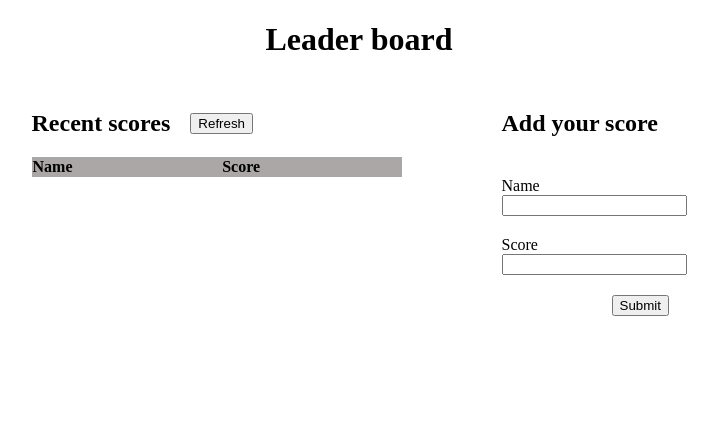
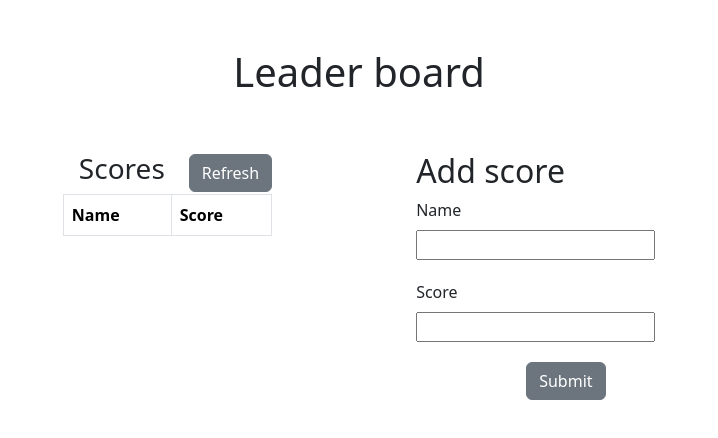
Before and after one commit to husush23/Leader-board, a website built with webpack: page src/index.html in a window 1280 px wide. Shown: the whole page, without its empty margins (281-999 px from the left). Built offline with nearby package versions, Linux system fonts and the light colour scheme.

Commit message:
added styles

```diff
--- a/src/index.html
+++ b/src/index.html
@@ -4,18 +4,26 @@
     <meta charset="UTF-8" />
     <meta http-equiv="X-UA-Compatible" content="IE=edge" />
     <meta name="viewport" content="width=device-width, initial-scale=1.0" />
-    <!-- <link rel="stylesheet" href="style.css" /> -->
+    <link
+      href="https://cdn.jsdelivr.net/npm/bootstrap@5.3.0-alpha3/dist/css/bootstrap.min.css"
+      rel="stylesheet"
+      integrity="sha384-KK94CHFLLe+nY2dmCWGMq91rCGa5gtU4mk92HdvYe+M/SXH301p5ILy+dN9+nJOZ"
+      crossorigin="anonymous"
+    />
     <title>Leader board</title>
   </head>
   <body>
+    <div class="container d-flex flex-column align-items-center gap-5 mt-5">
       <h1>Leader board</h1>
-    <div class="container">
-      <div class="col-1">
-        <div class="wrapper">
-          <h2>Recent scores</h2>
-          <button class="refresh">Refresh</button>
+      <div class="row justify-content-between gap-5">
+        <div class="col">
+          <div class="d-flex gap-2 align-items-center ms-3">
+            <div class="text-lg-start me-3">
+              <h3 class="text-lg-start">Scores</h3>
             </div>
-        <table>
+            <button class="refresh btn btn-secondary">Refresh</button>
+          </div>
+          <table class="table table-bordered">
             <thead>
               <tr>
                 <th>Name</th>
@@ -25,17 +33,22 @@
             <tbody class="tbody"></tbody>
           </table>
         </div>
-      <div class="col-2">
-        <h2>Add your score</h2>
+        <div class="col"></div>
+        <div class="col">
+          <h2>Add score</h2>
           <form>
-          <label for="name">Name</label>
+            <div class="mb-3">
+              <label for="name" class="form-label">Name</label>
               <input type="text" name="name" class="name" />
-          <label for="score">Score</label>
+            </div>
+            <div class="mb-3">
+              <label for="score" class="form-label">Score</label>
               <input type="text" name="score" id="score" class="score" />
-          <input type="submit" class="submit" />
+            </div>
+            <input type="submit" class="submit btn btn-secondary" />
           </form>
         </div>
       </div>
-    <!-- <script type="module" src="script.js"></script> -->
+    </div>
   </body>
 </html>
```
Lines whose indentation alone changed are shown as unchanged.
